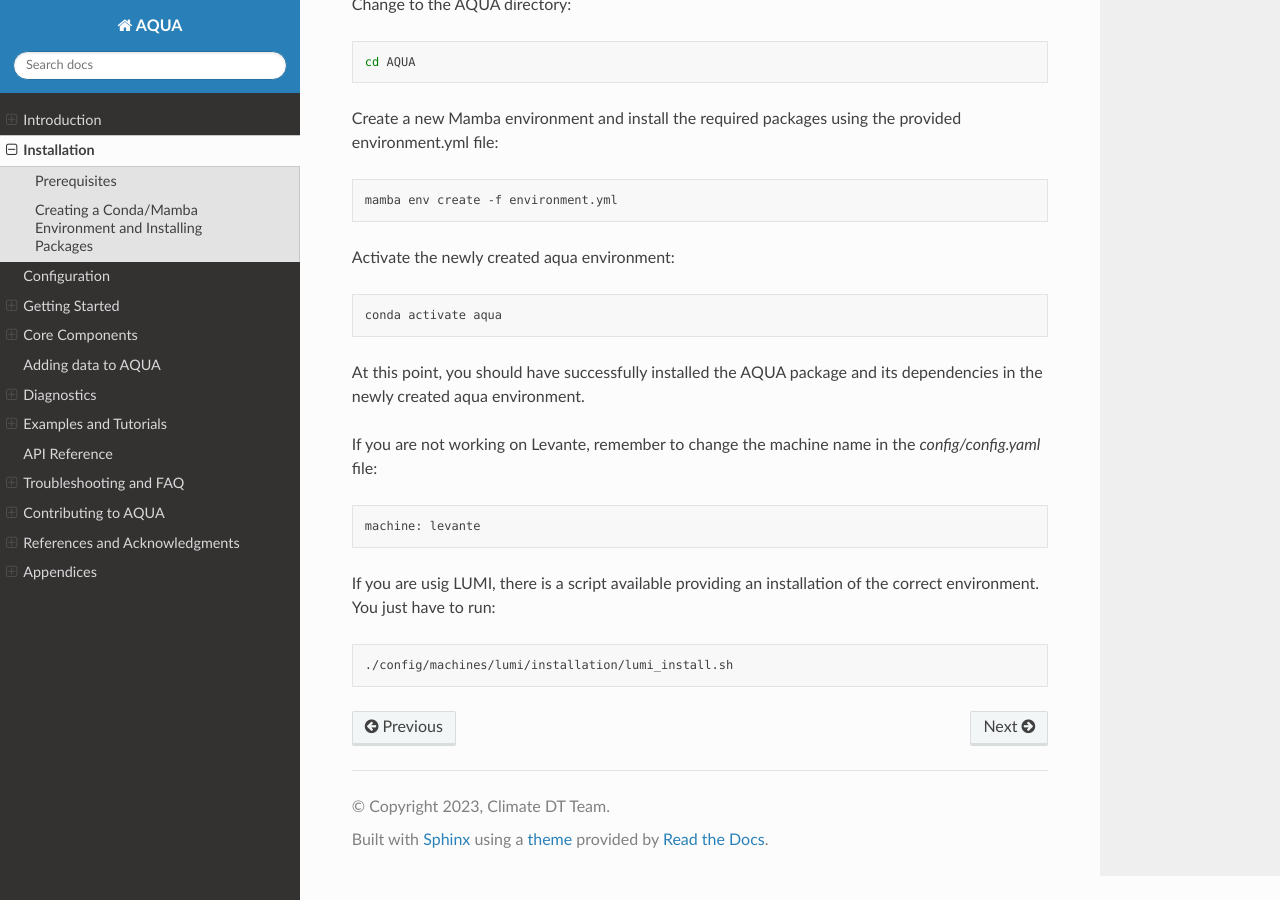
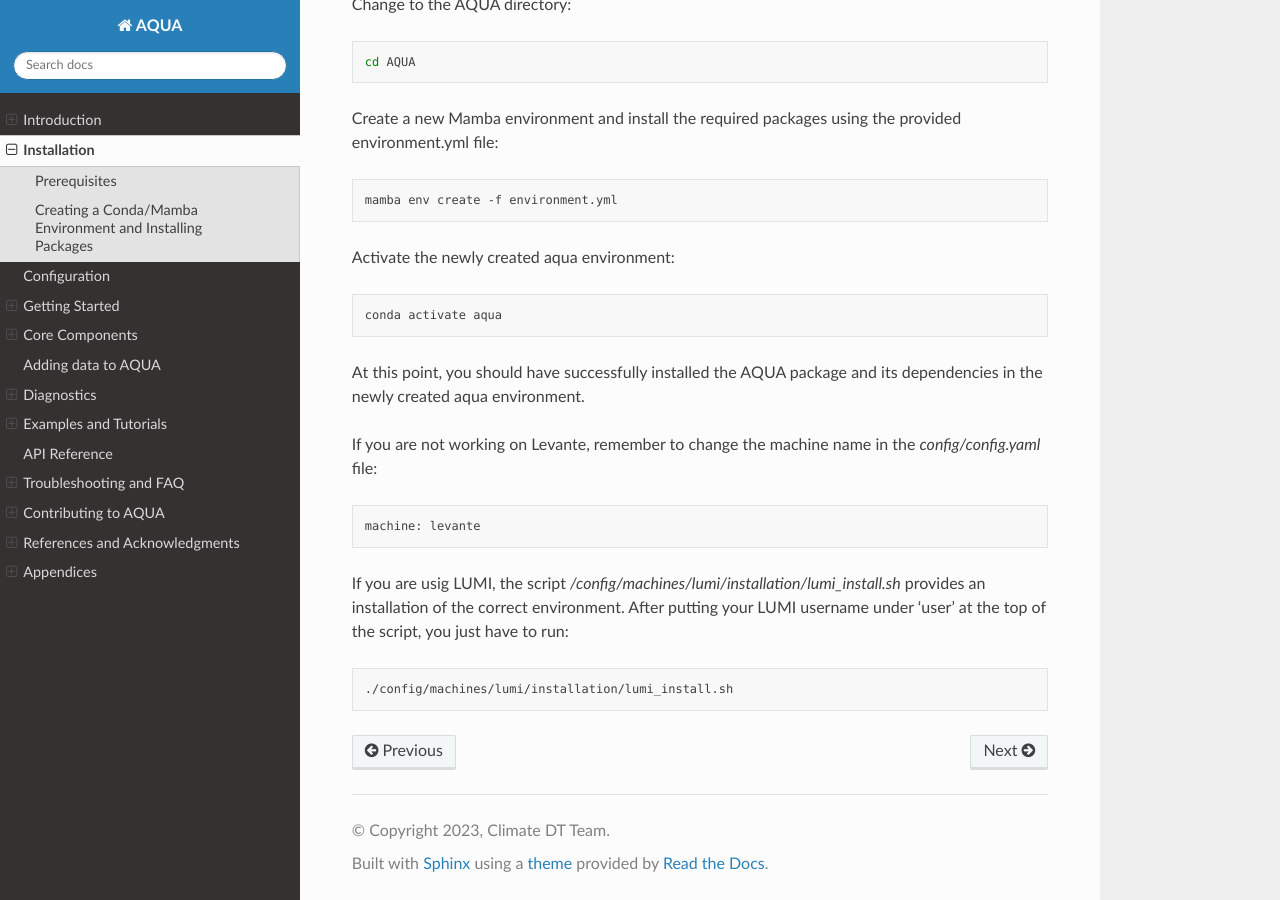
Before and after one commit to Predictia/AQUA, a Sphinx documentation site: the page built from docs/sphinx/source/installation.rst, in a window 1280 px wide and 900 px high, scrolled down 839 px. Built offline with Sphinx 7.4.7 and the Read the Docs theme 2.0.0, drawn with Linux system fonts in a browser that asks for light colours.

Commit message:
small fix

```diff
--- a/docs/sphinx/source/installation.rst
+++ b/docs/sphinx/source/installation.rst
@@ -56,7 +56,8 @@ If you are not working on Levante, remember to change the machine name in the `c
 
    machine: levante
 
-If you are usig LUMI, there is a script available providing an installation of the correct environment. You just have to run:
+If you are usig LUMI, the script `/config/machines/lumi/installation/lumi_install.sh` provides an installation of the correct environment.
+After putting your LUMI username under 'user' at the top of the script, you just have to run:
 
 .. code-block:: bash
 
```
